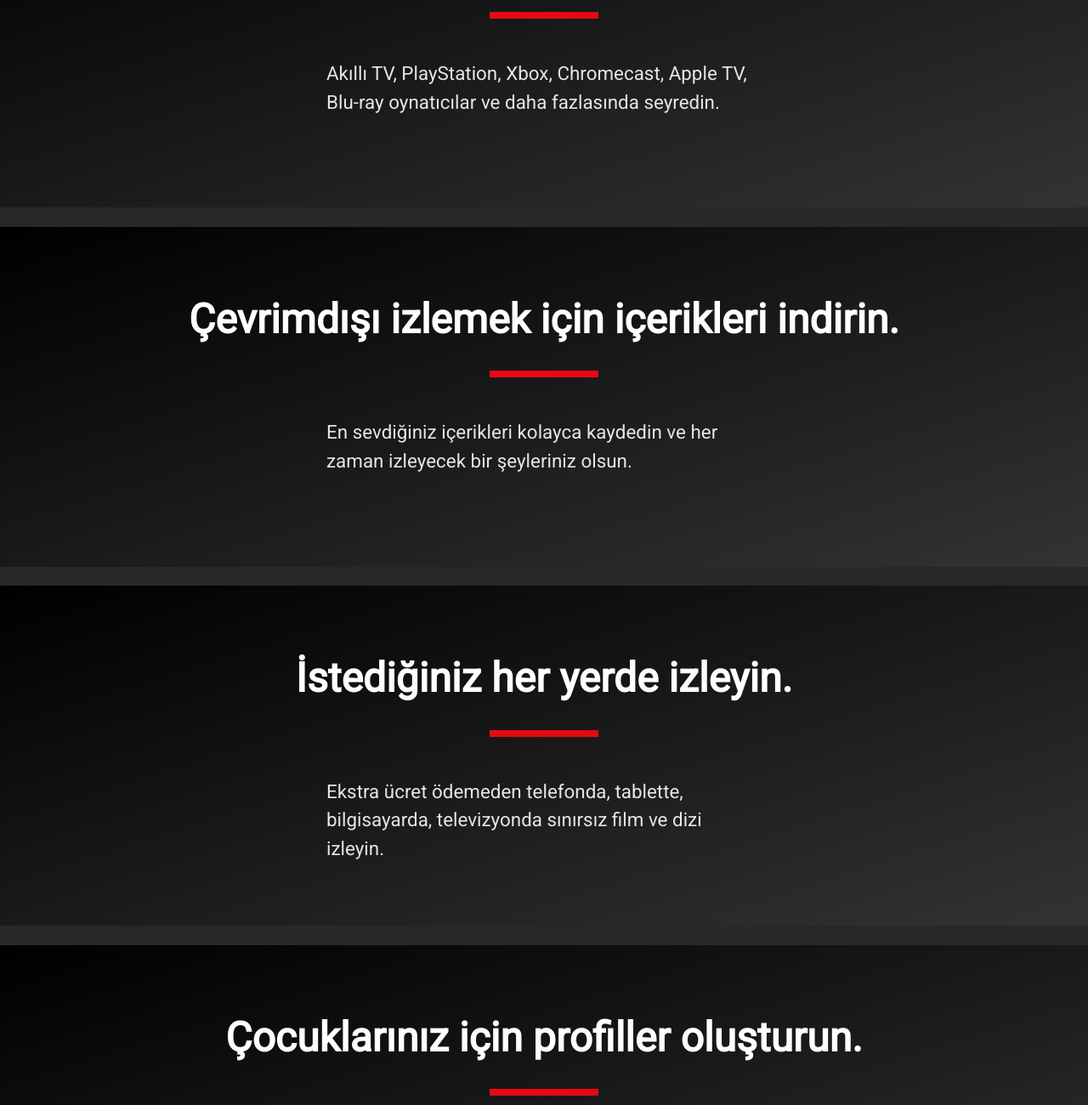
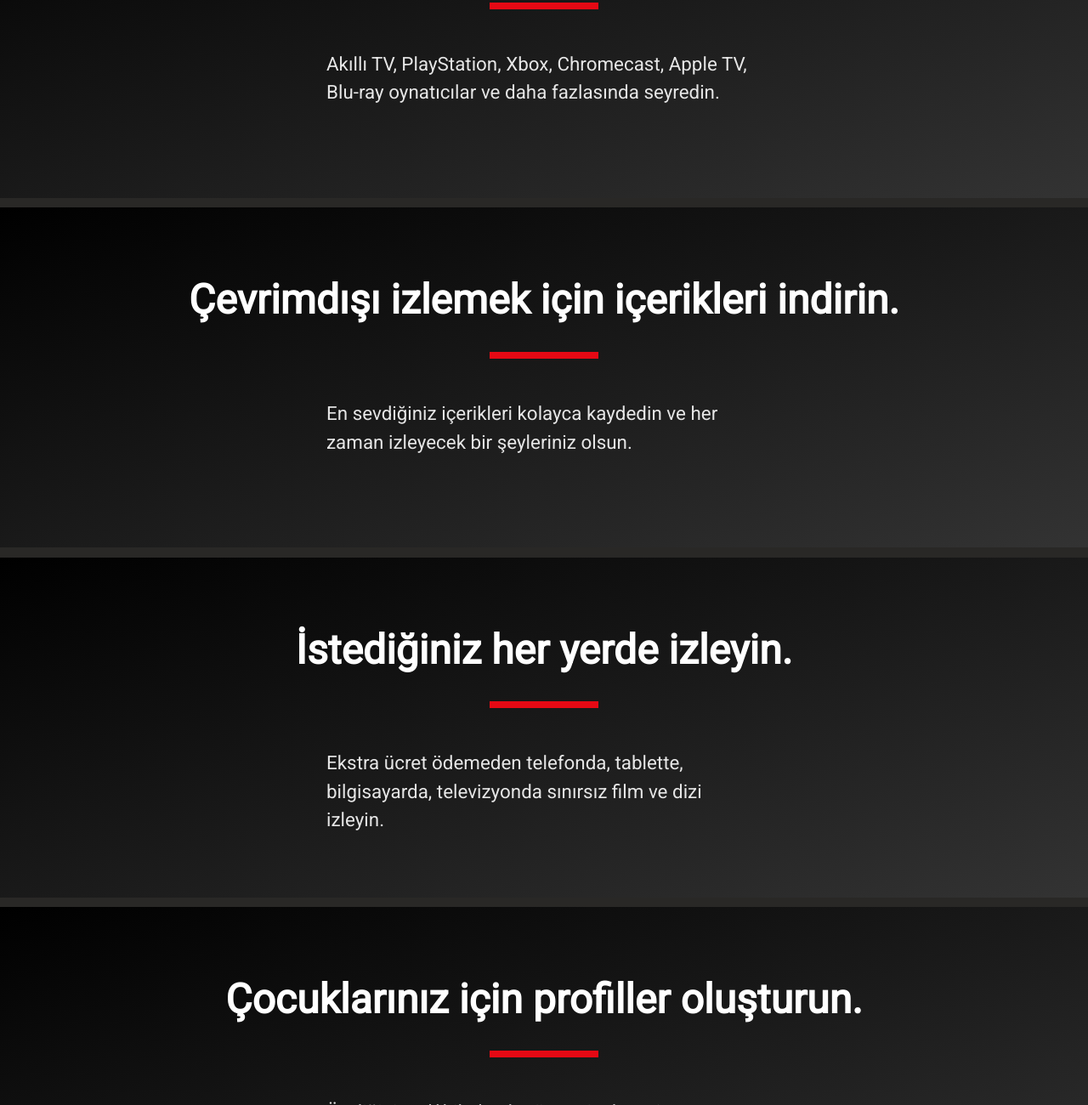
Before and after one commit to musabeytekin/movie-app-v2, a website: page public/index.html in a window 1280 px wide. Shown: the part 978-2278 px from the top of the page at 85% size. Drawn offline with nearby package versions, Linux system fonts and the light colour scheme.

```diff
--- a/public/index.html
+++ b/public/index.html
@@ -64,7 +64,6 @@
 
     </div>
 
-    <div class="gray-line"></div>
 
     <div id="info-boxes">
         <div class="gray-line"></div>
@@ -82,8 +81,6 @@
             </div>
         </div>
         <div class="gray-line"></div>
-
-        <div class="gray-line"></div>
         <div class="info-box">
             <div class="info-box-info">
                 <h2 class="section-title">
@@ -98,7 +95,6 @@
                 </div>
             </div>
         </div>
-        <div class="gray-line"></div>
         <div class="gray-line"></div>
         <div class="info-box">
             <div class="info-box-info">
@@ -115,7 +111,6 @@
                 </div>
             </div>
         </div>
-        <div class="gray-line"></div>
         <div class="gray-line"></div>
         <div class="info-box">
             <div class="info-box-info">
```
